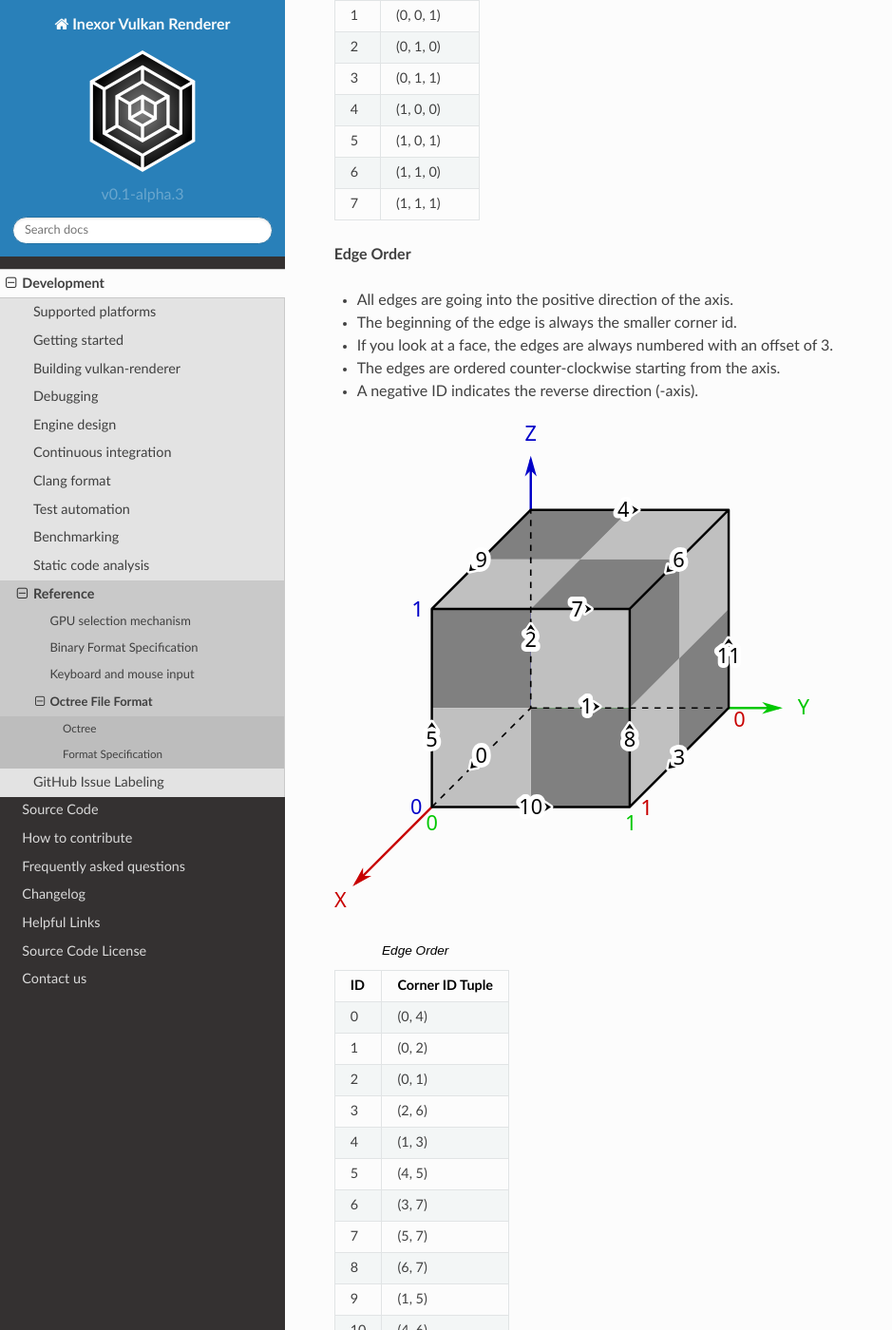
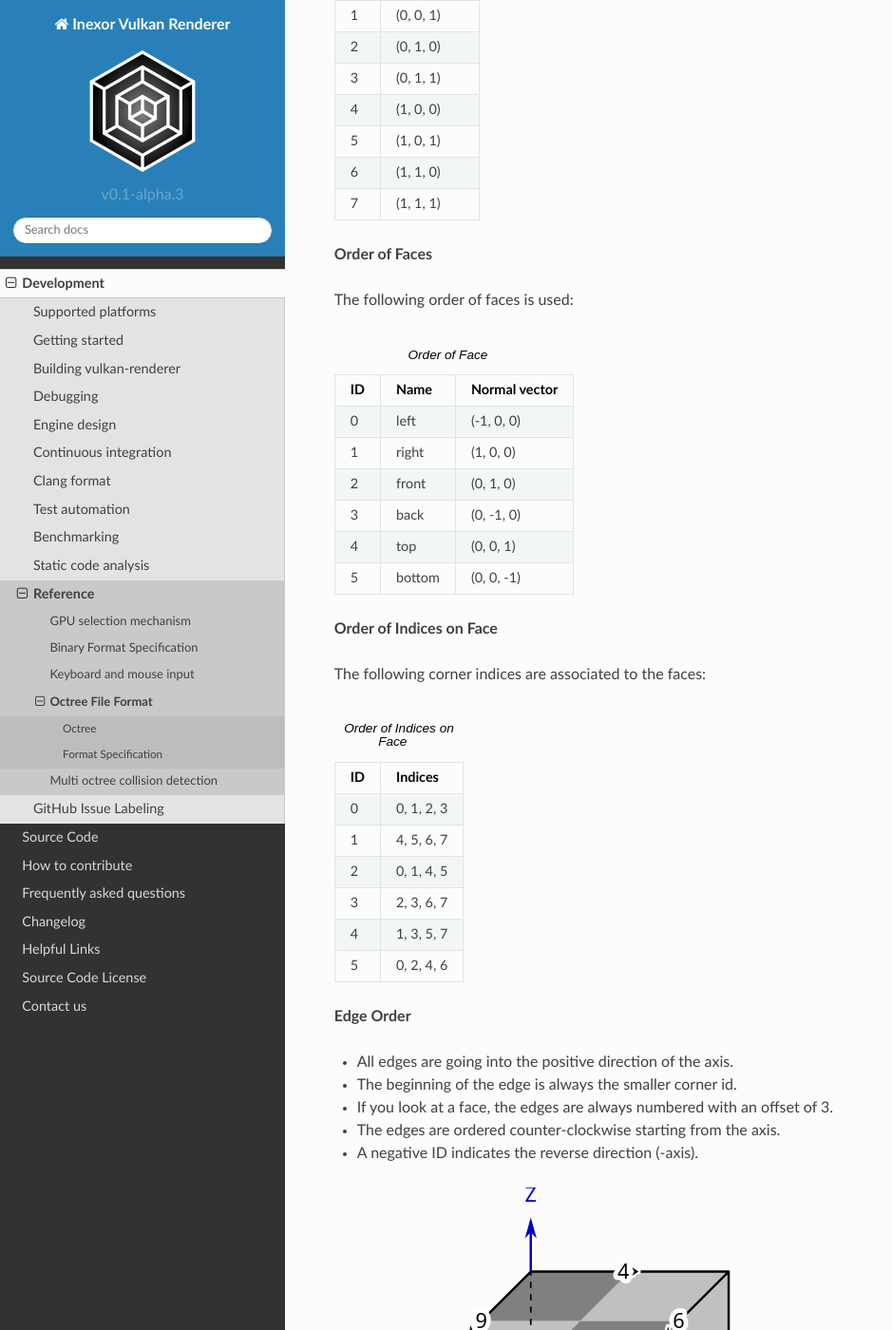
Before and after one commit to inexorgame/vulkan-renderer, a Sphinx documentation site: the page built from documentation/source/development/reference/octree-file-format.rst, in a window 1280 px wide and 1400 px high, scrolled down 1639 px. Shown: the whole window at 95% size, without its empty margins (0-939 px from the left). Built offline with Sphinx 7.4.7 and the Read the Docs theme 2.0.0, drawn with Linux system fonts in a browser that asks for light colours; pages that are not in the unit, such as notebooks, are missing from menus.

Commit message:
[doc] Added reference page about octree collision

```diff
--- a/documentation/source/development/reference/main.rst
+++ b/documentation/source/development/reference/main.rst
@@ -9,3 +9,4 @@ Reference
     binary-format-specification
     keyboard-mouse-input
     octree-file-format
+    octree-collision
--- a/documentation/source/development/reference/octree-file-format.rst
+++ b/documentation/source/development/reference/octree-file-format.rst
@@ -33,6 +33,34 @@ If blocks or corners are ordered, they use this order.
     5, "(1, 0, 1)"
     6, "(1, 1, 0)"
     7, "(1, 1, 1)"
+
+**Order of Faces**
+
+The following order of faces is used:
+
+.. csv-table:: Order of Face
+    :header: ID, Name, Normal vector
+
+    0, "left", "(-1, 0, 0)"
+    1, "right", "(1, 0, 0)"
+    2, "front", "(0, 1, 0)"
+    3, "back", "(0, -1, 0)"
+    4, "top", "(0, 0, 1)"
+    5, "bottom", "(0, 0, -1)"
+
+**Order of Indices on Face**
+
+The following corner indices are associated to the faces:
+
+.. csv-table:: Order of Indices on Face
+    :header: ID, Indices
+
+    0, "0, 1, 2, 3"
+    1, "4, 5, 6, 7"
+    2, "0, 1, 4, 5"
+    3, "2, 3, 6, 7"
+    4, "1, 3, 5, 7"
+    5, "0, 2, 4, 6"
 
 **Edge Order**
 
```
Also changed, not shown: documentation/source/development/reference/octree-collision.rst (added, +187 -0 lines), documentation/source/development/reference/octree_collision_boundin_sphere_false_positive.jpg (added), documentation/source/development/reference/octree_collision_camera_view_blocked.jpg (added), documentation/source/development/reference/octree_collision_cases.jpg (added), documentation/source/development/reference/octree_collision_cube_facing_camera.jpg (added), documentation/source/development/reference/octree_collision_filled.jpg (added), documentation/source/development/reference/octree_collision_multiple_octrees.jpg (added), documentation/source/development/reference/octree_collision_nearest_corner.jpg (added), documentation/source/development/reference/octree_collision_octant.jpg (added), documentation/source/development/reference/octree_collision_only_front_collisions.jpg (added), documentation/source/development/reference/octree_collision_real_face.jpg (added), documentation/source/development/reference/octree_collision_sizes.jpg (added).
